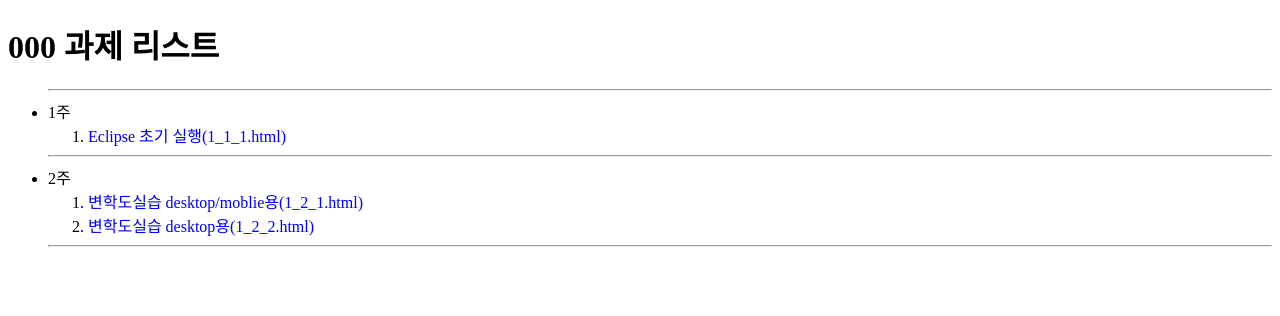
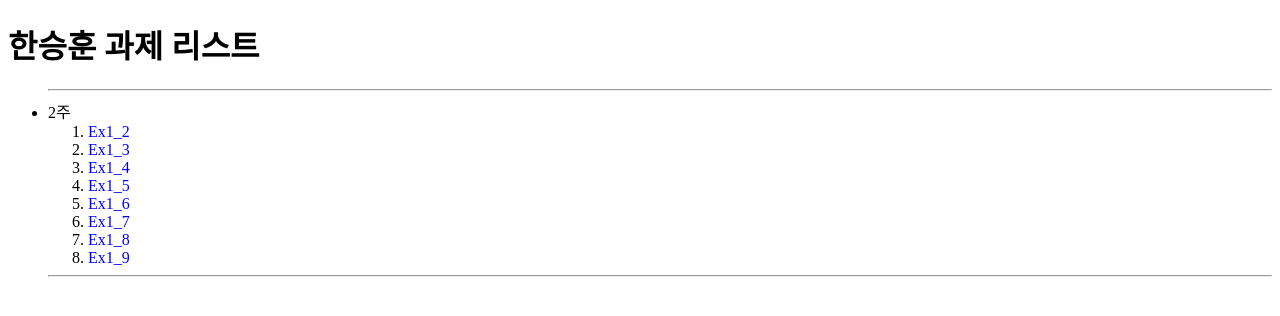
Before and after one commit to 0714han/0714han.github.io, a plain HTML site: page index.html in a window 1280 px wide. Drawn offline with Linux system fonts and the light colour scheme.

Commit message:
Update index.html

```diff
--- a/index.html
+++ b/index.html
@@ -8,16 +8,18 @@
   a:hover { text-decoration:underline;} a:active {color:red; text-decoration:none;}
   </style></head>
 <body>
-<h1>000 과제 리스트</h3>
+<h1>한승훈 과제 리스트</h1>
   <ul><hr/>
-  <li> 1주 </li>
-  <ol>
-    <li><a href=https://0714han.github.io/java/1_1_1.html>Eclipse 초기 실행(1_1_1.html)</a></li>
-  </ol><hr/>
   <li> 2주 </li>
   <ol>
-  <li><a href="https://0714han.github.io/java/1_2_1.html">변학도실습 desktop/moblie용(1_2_1.html)</a></li>
-  <li><a href="https://0714han.github.io/java/1_2_2.html">변학도실습 desktop용(1_2_2.html)</a></li>
+  <li><a href="0714han.github.io/2/변수(21).png">Ex1_2</a></li>
+  <li><a href="0714han.github.io/2/변수(23).png">Ex1_3</a></li>
+  <li><a href="0714han.github.io/2/변수(27).png">Ex1_4</a></li>
+  <li><a href="0714han.github.io/2/변수(30).png">Ex1_5</a></li>
+  <li><a href="0714han.github.io/2/변수(33).png">Ex1_6</a></li>
+  <li><a href="0714han.github.io/2/변수(37).png">Ex1_7</a></li>
+  <li><a href="0714han.github.io/2/변수(40).png">Ex1_8</a></li>
+  <li><a href="0714han.github.io/2/변수(41).png">Ex1_9</a></li>
   </ol><hr/>
   </ul>
 </body></html>
```
